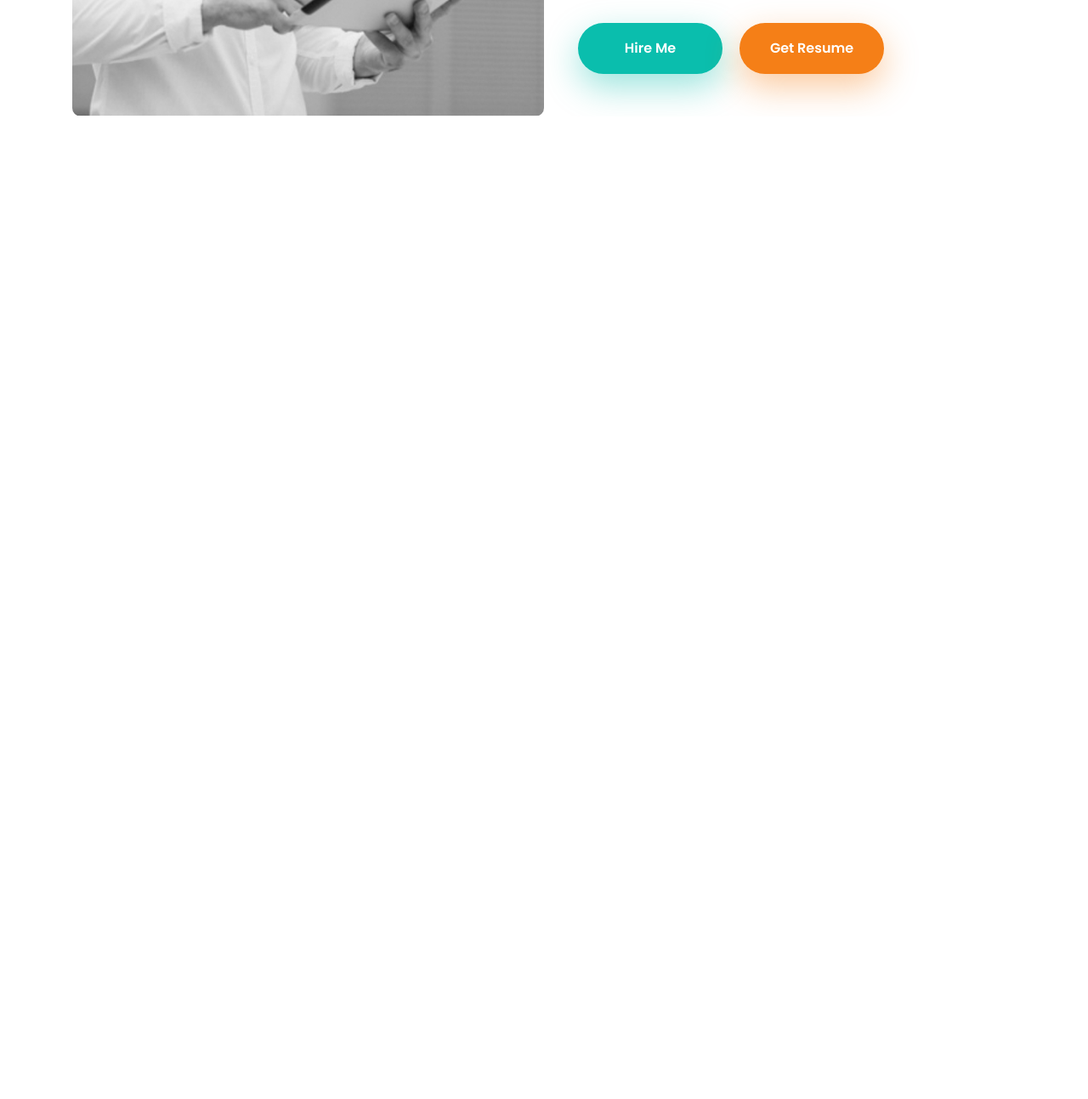
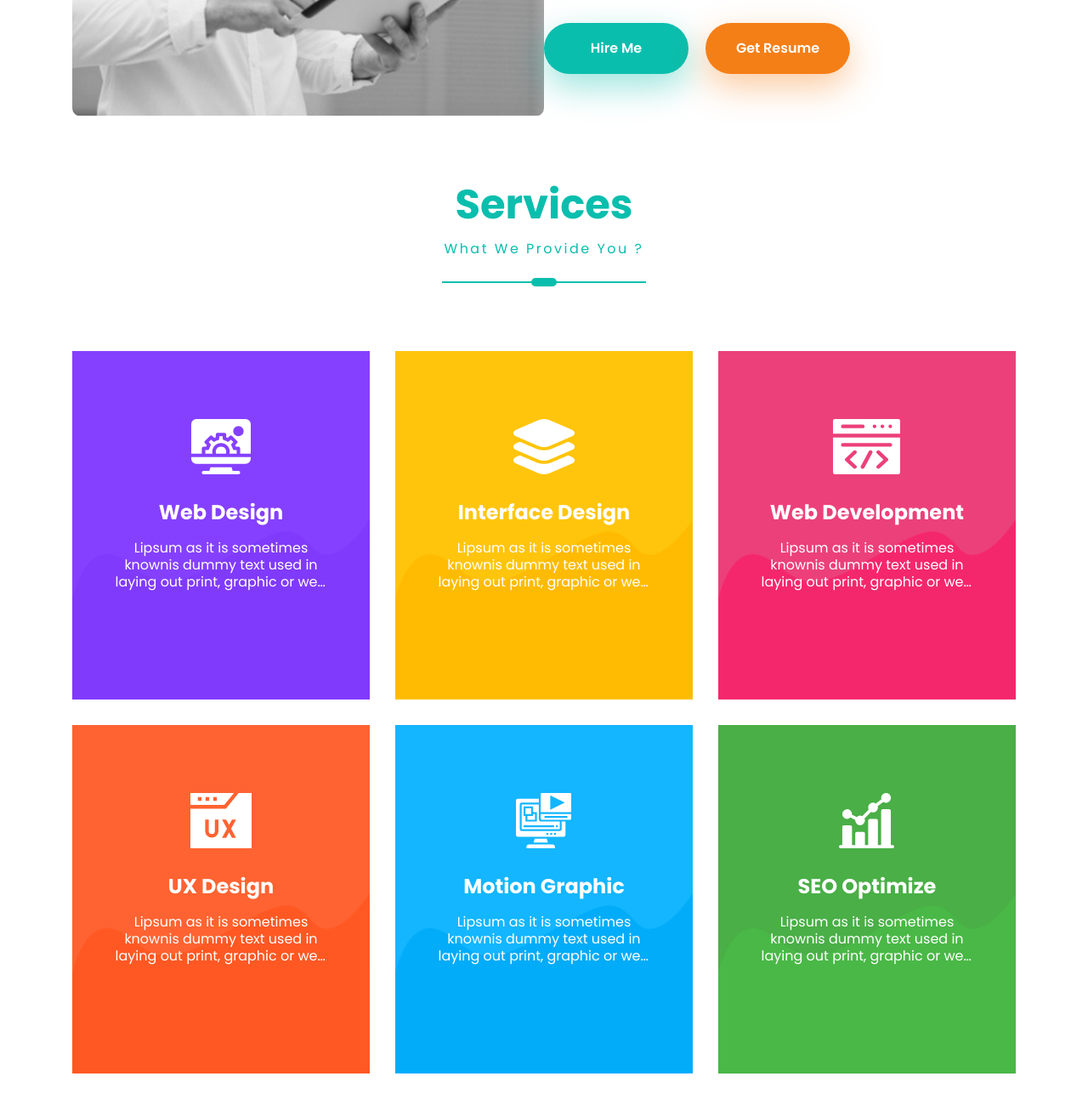
Before and after one commit to Mohammad2954/second-mini-project, a plain HTML site: page index.html in a window 1280 px wide. Shown: the part 1681-2974 px from the top of the page at 85% size. Before the commit the page ends 1818 px from the top, so only its background shows below. Drawn offline with Linux system fonts and the light colour scheme.

Commit message:
add services

```diff
--- a/index.html
+++ b/index.html
@@ -78,6 +78,59 @@
                 </div>
             </div>
         </section>
+        <section class="services">
+            <div class="container">
+                <div class="section-head">
+                    <h3 class="section-head__title">Services</h3>
+                    <p class="section-head__caption">What We Provide You ?</p>
+                    <span class="section-head__line"></span>
+                </div>
+                <div class="row">
+                    <div class="col-lg-4 col-md-6">
+                        <div class="box-services1 box">
+                            <img class="box-services__img" src="./images/icons/webdesign-svg.svg" alt="webdesign">
+                            <h4 class="box-services__title">Web Design</h4>
+                            <p class="box-services__caption">Lipsum as it is sometimes knownis dummy text used in laying out print, graphic or web designs.</p>
+                        </div>
+                    </div>
+                    <div class="col-lg-4 col-md-6">
+                        <div class="box-services2 box">
+                            <img class="box-services__img" src="./images/icons/interface-svg.svg" alt="webdesign">
+                            <h4 class="box-services__title">Interface Design</h4>
+                            <p class="box-services__caption">Lipsum as it is sometimes knownis dummy text used in laying out print, graphic or web designs.</p>
+                        </div>
+                    </div>
+                    <div class="col-lg-4 col-md-6">
+                        <div class="box-services3 box">
+                            <img class="box-services__img" src="./images/icons/development-svg.svg" alt="webdesign">
+                            <h4 class="box-services__title">Web Development</h4>
+                            <p class="box-services__caption">Lipsum as it is sometimes knownis dummy text used in laying out print, graphic or web designs.</p>
+                        </div>
+                    </div>
+                    <div class="col-lg-4 col-md-6">
+                        <div class="box-services4 box">
+                            <img class="box-services__img" src="./images/icons/uxdesign-svg.svg" alt="webdesign">
+                            <h4 class="box-services__title">UX Design</h4>
+                            <p class="box-services__caption">Lipsum as it is sometimes knownis dummy text used in laying out print, graphic or web designs.</p>
+                        </div>
+                    </div>
+                    <div class="col-lg-4 col-md-6">
+                        <div class="box-services5 box">
+                            <img class="box-services__img" src="./images/icons/motion-svg.svg" alt="webdesign">
+                            <h4 class="box-services__title">Motion Graphic</h4>
+                            <p class="box-services__caption">Lipsum as it is sometimes knownis dummy text used in laying out print, graphic or web designs.</p>
+                        </div>
+                    </div>
+                    <div class="col-lg-4 col-md-6">
+                        <div class="box-services6 box">
+                            <img class="box-services__img" src="./images/icons/seo-svg.svg" alt="webdesign">
+                            <h4 class="box-services__title">SEO Optimize</h4>
+                            <p class="box-services__caption">Lipsum as it is sometimes knownis dummy text used in laying out print, graphic or web designs.</p>
+                        </div>
+                    </div>
+                </div>
+            </div>
+        </section>
     </main>
 
 <script src="./scripte/app.js"></script>
--- a/style/app.css
+++ b/style/app.css
@@ -264,6 +264,7 @@ component
     margin: 8rem auto;
     width: 24rem;
     text-align: center;
+    position: relative;
 }
 .section-head__title{
     font-family: var(--pop-bo);
@@ -272,7 +273,7 @@ component
 }
 .section-head__caption{
     color: var(--base-coler);
-    margin: 1rem 0 2rem 0;
+    margin: 2rem 0 3rem 0;
     letter-spacing: 0.25rem;
 }
 .section-head__line{
@@ -289,7 +290,7 @@ component
     left: 0;
     right: 0;
     border-radius: 5rem;
-    top: 9rem;
+    bottom: -4px;
 }
 .about{
     display: flex;
@@ -309,7 +310,7 @@ component
 
 .about-content{
     width: 50%;
-    padding: 5rem 4rem;
+    padding: 5rem 0;
 }
 .about-content__title{
     font-family: var(--pop-s);
@@ -345,3 +346,59 @@ component
     margin-top: 2px;
     margin-left: -2rem;
 }
+/*
+===============
+    services
+===============
+*/
+.box{
+    margin-bottom: 3rem;
+    padding: 8rem 5rem;
+    text-align: center;
+    height: 41rem;
+    background-repeat: no-repeat;
+    background-size: contain;
+    background-position: bottom;
+}
+.box-services1{
+    background-color: #8540FF;
+    background-image: url(../images/box-shape/Shape1.png);
+}
+.box-services2{
+    background-color: #FFC50C;
+    background-image: url(../images/box-shape/Shape2.png);
+}
+.box-services3{
+    background-color: #EC407A;
+    background-image: url(../images/box-shape/Shape3.png);
+}
+.box-services4{
+    background-color: #FF6331;
+    background-image: url(../images/box-shape/Shape4.png);
+}
+.box-services5{
+    background-color: #13B6FF;
+    background-image: url(../images/box-shape/Shape5.png);
+}
+.box-services6{
+    background-color: #49AF46;
+    background-image: url(../images/box-shape/Shape6.png);
+}
+.box-services__img{}
+.box-services__title{
+    font-family: var(--pop-bo);
+    font-size: 2.4rem;
+    color: var(--section-bgcolor);
+    margin-top: 3rem;
+    margin-bottom: 2rem;
+}
+.box-services__caption{
+    color: var(--section-bgcolor);
+    line-height: 2rem;
+    height: 6rem;
+    overflow: hidden;
+    text-overflow: ellipsis;
+    display: -webkit-box;
+    -webkit-line-clamp: 3;
+    -webkit-box-orient: vertical;
+}
```
Also changed, not shown: images/box-shape/Shape1.png (added), images/box-shape/Shape2.png (added), images/box-shape/Shape4.png (added), images/box-shape/Shape5.png (added), images/box-shape/shape3.png (added), images/box-shape/shape6.png (added).
